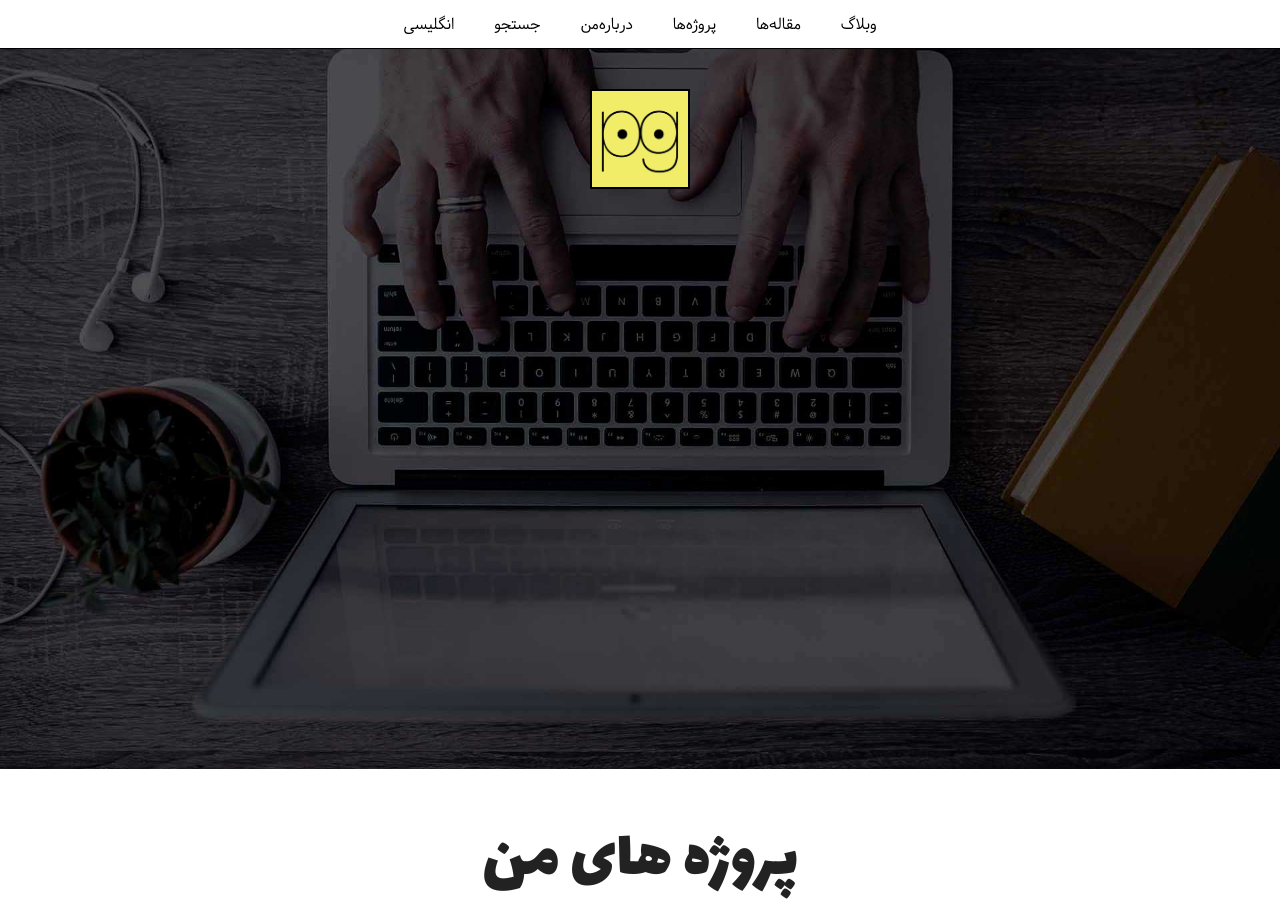
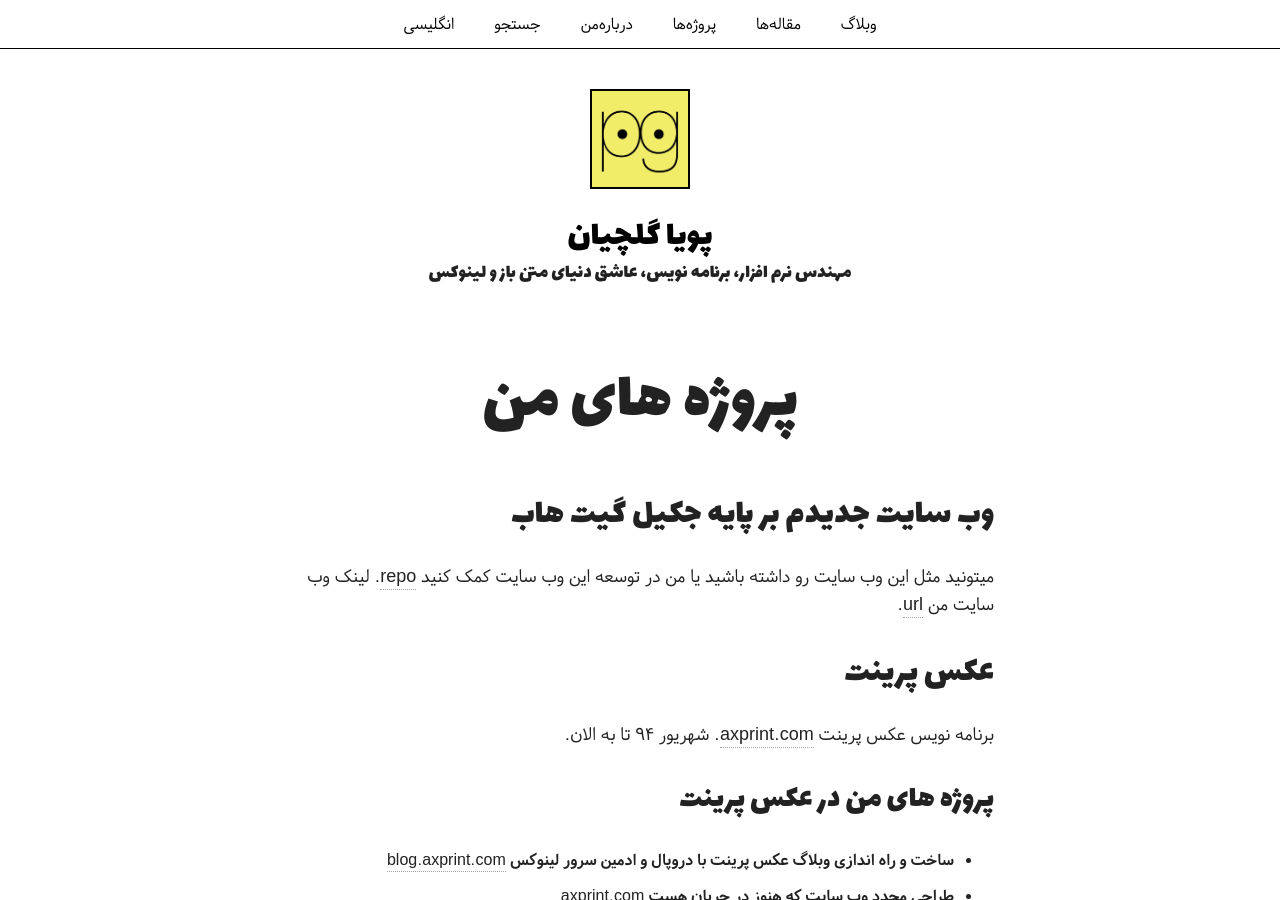
Before and after one commit to pooya-golchian/farsi, a Jekyll site: the page built from projects/index.md, in a window 1280 px wide and 900 px high. Built offline with Jekyll 4.4.1, drawn with Linux system fonts in a browser that asks for light colours; nearby versions of some CDN libraries.

Commit message:
update projects

```diff
--- a/projects/index.md
+++ b/projects/index.md
@@ -4,7 +4,7 @@ title: پروژه های من
 excerpt: "پروژه های انجام شده توسط پویا گلچیان"
 modified: 2016-01-19
 image:
-  feature: bg4.jpg
+  <!--feature: bg4.jpg-->
   <!--credit: OpenSource!-->
   <!--creditlink: -->
 ---
```
